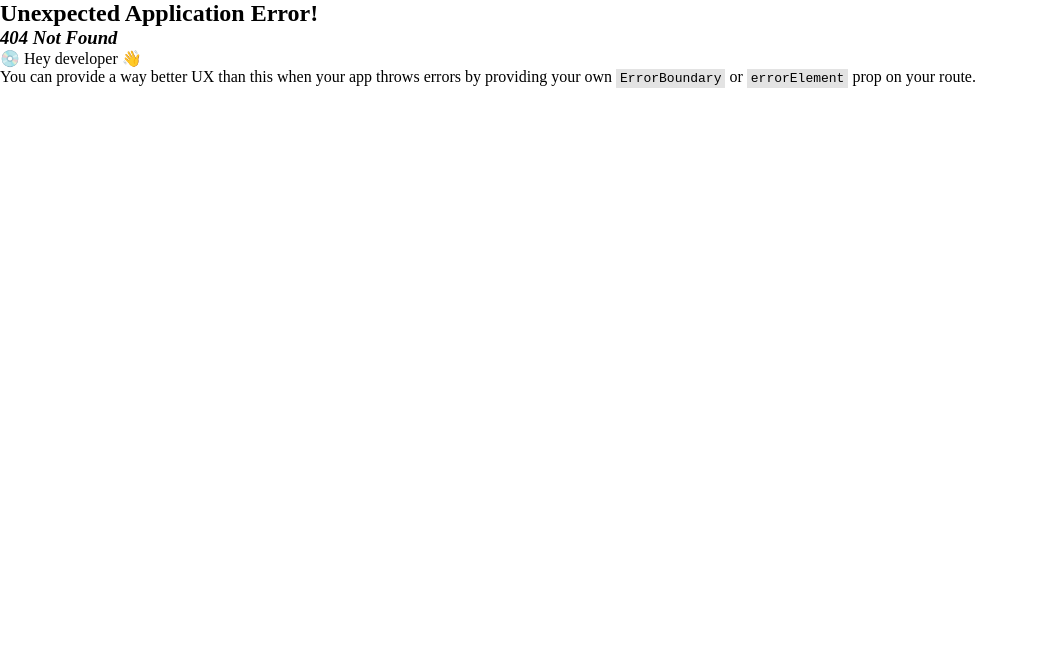
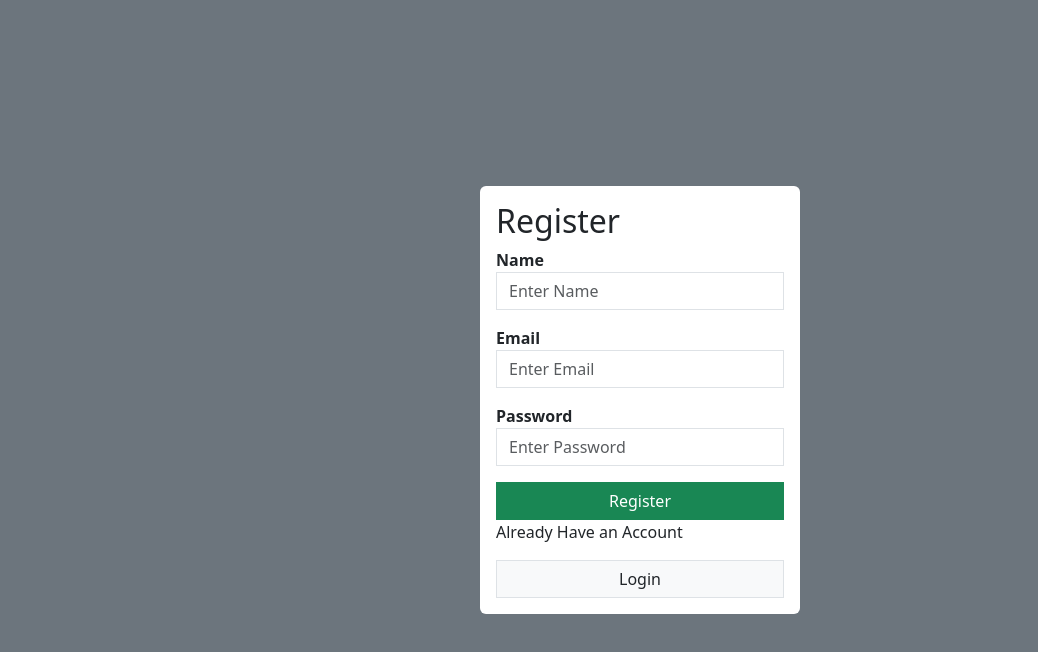
Before and after one commit to soura1334/RecipeRealm1, a React (Vite) app in the folder RecipeFrontend/: page /register in a window 1280 px wide. Before the commit this address had no page. Shown: the top 652 px of the page, without its empty margins (0-1038 px from the left). Built offline with nearby package versions, Linux system fonts and the light colour scheme.

Commit message:
adding the login

```diff
--- a/RecipeFrontend/src/Components/Hero/Hero.jsx
+++ b/RecipeFrontend/src/Components/Hero/Hero.jsx
@@ -3,7 +3,7 @@
 
 const Hero = () => {
   return (
-    <div className="hero container">
+    <div className="hero Container">
       <div className="hero-text">
         <h1>We serve you the best</h1>
         <p>
--- /dev/null
+++ b/RecipeFrontend/src/Components/Login/Login.jsx
@@ -0,0 +1,11 @@
+import React from 'react'
+
+const Login = () => {
+  return (
+    <div>
+      Login
+    </div>
+  )
+}
+
+export default Login
--- a/RecipeFrontend/src/Components/Navbar/Navbar.css
+++ b/RecipeFrontend/src/Components/Navbar/Navbar.css
@@ -20,10 +20,6 @@
 img {
   width: 40px;
   cursor: pointer;
-}
-.container {
-  padding-left: 10%;
-  padding-right: 10%;
 }
 .side{
     position: fixed;
--- a/RecipeFrontend/src/Components/Navbar/Navbar.jsx
+++ b/RecipeFrontend/src/Components/Navbar/Navbar.jsx
@@ -26,7 +26,7 @@
         </ul>
       </div>
       </div>
-      <nav className={`container ${sticky ? "dark-nav" : ""}`}>
+      <nav className={`Container ${sticky ? "dark-nav" : ""}`}>
         <img
           src={logo}
           alt=""
--- /dev/null
+++ b/RecipeFrontend/src/Components/Signup/Signup.jsx
@@ -0,0 +1,82 @@
+import React, { useState } from "react";
+import { Link } from "react-router-dom";
+import axios from 'axios'
+
+const Signup = () => {
+  const [name, setName] = useState();
+  const [email, setEmail] = useState();
+  const [password, setPassword] = useState();
+
+  const handelSubmit=(e)=>{
+    e.preventDefault()
+    axios.post('http://localhost:3001/register',{name,email,password})
+    .then(result=> console.log(result))
+    .catch(err=>console.log(err))
+  }
+
+  return (
+    <div className="d-flex justify-content-center align-items-center bg-secondary vh-100">
+      <div className="bg-white p-3 rounded w-25">
+        <h2>Register</h2>
+        <form onSubmit={handelSubmit}>
+          <div className="mb-3">
+            <label htmlFor="name">
+              <strong>Name</strong>
+            </label>
+            <input
+              type="text"
+              placeholder="Enter Name"
+              autoComplete="off"
+              name="name"
+              className="form-control rounded-0"
+              onChange={(e)=>{
+                setName(e.target.value)
+              }}
+            />
+          </div>
+          <div className="mb-3">
+            <label htmlFor="email">
+              <strong>Email</strong>
+            </label>
+            <input
+              type="email"
+              placeholder="Enter Email"
+              autoComplete="off"
+              name="email"
+              className="form-control rounded-0"
+              onChange={(e)=>{
+                setEmail(e.target.value)
+              }}
+            />
+          </div>
+          <div className="mb-3">
+            <label htmlFor="password">
+              <strong>Password</strong>
+            </label>
+            <input
+              type="password"
+              name="password"
+              placeholder="Enter Password"
+              className="form-control rounded-0"
+              onChange={(e)=>{
+                setPassword(e.target.value)
+              }}
+            />
+          </div>
+          <button type="submit" className="btn btn-success w-100 rounded-0">
+            Register
+          </button>
+        </form>
+        <p>Already Have an Account</p>
+        <Link
+          to="/login"
+          className="btn btn-default border w-100 bg-light rounded-0 text-decoration-none"
+        >
+          Login
+        </Link>
+      </div>
+    </div>
+  );
+};
+
+export default Signup;
--- a/RecipeFrontend/src/index.css
+++ b/RecipeFrontend/src/index.css
@@ -3,3 +3,7 @@
   padding: 0;
   box-sizing: border-box;
 }
+.Container {
+  padding-left: 10%;
+  padding-right: 10%;
+}
```
Also changed, not shown: RecipeFrontend/src/App.jsx (+12 -0 lines), 2 other files (tests, documents, lock files or other folders).
